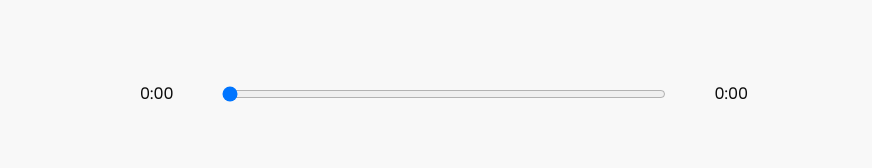
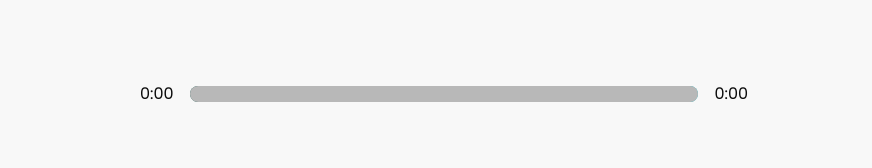
Before and after one commit to Nishit-Dua/React-player, a React (Create React App) app: page / in a window 1280 px wide. Shown: the part 529-697 px from the top of the page, without its empty margins (196-1068 px from the left). Built offline with nearby package versions, Linux system fonts and the light colour scheme.

Commit message:
➕ Custom NavSlider, 🛠 HandleSongChange

```diff
--- a/src/App.js
+++ b/src/App.js
@@ -90,7 +90,7 @@ function App() {
         songs={songs}
         currentSong={currentSong}
         setCurrentSong={setCurrentSong}
-        // handleSongChange={handleSongChange}
+        handleSongChange={handleSongChange}
         libraryStatus={libraryStatus}
         isPlaying={isPlaying}
       />
--- a/src/components/Player.js
+++ b/src/components/Player.js
@@ -5,7 +5,7 @@ import {
   faPause,
 } from "@fortawesome/free-solid-svg-icons";
 import { FontAwesomeIcon } from "@fortawesome/react-fontawesome";
-import { useState } from "react";
+import { useState, useEffect } from "react";
 
 const Player = ({
   currentSong,
@@ -18,6 +18,7 @@ const Player = ({
   const [songInfo, setSongInfo] = useState({
     currentTime: 0,
     duration: null,
+    animationPercentage: 0,
   });
 
   //Variables
@@ -36,7 +37,11 @@ const Player = ({
     setSongInfo({
       currentTime: Math.round(e.target.currentTime),
       duration: Math.round(e.target.duration),
+      animationPercentage: Math.round(
+        (e.target.currentTime / e.target.duration) * 100
+      ),
     });
+    console.log(songInfo.animationPercentage);
   };
 
   const dragHandeler = (e) => {
@@ -50,10 +55,28 @@ const Player = ({
     );
   }
 
+  //Animation Css
+  const trackAnim = {
+    transform: `translateX(${songInfo.animationPercentage}%)`,
+  };
+
+  const inputBg = {
+    background: `linear-gradient(to right, ${currentSong.color[0]}, ${currentSong.color[1]})`,
+  };
+
+  useEffect(() => {
+    setSongInfo({
+      currentTime: 0,
+      duration: null,
+      animationPercentage: 0,
+    });
+  }, [currentSong]);
+
   return (
     <div className="player">
       <div className="time-control">
         <p>{getTime(songInfo.currentTime)}</p>
+        <div className="track">
           <input
             min={0}
             max={songInfo.duration || 100}
@@ -61,7 +84,10 @@ const Player = ({
             type="range"
             name="time"
             onChange={dragHandeler}
+            style={inputBg}
           />
+          <div className="animate-track" style={trackAnim}></div>
+        </div>
         <p>{songInfo.duration ? getTime(songInfo.duration) : "0:00"}</p>
       </div>
       <div className="play-control">
--- a/src/styles/_library.scss
+++ b/src/styles/_library.scss
@@ -8,7 +8,7 @@
   color: var(--text-default);
 
   //   background-color: bisque;
-  box-shadow: 2px 2px 50px grey;
+  box-shadow: var(--box-shadow);
   overflow-y: scroll;
 
   transform: translateX(-100%);
@@ -33,7 +33,7 @@
     height: 5px;
   }
   &::-webkit-scrollbar-thumb {
-    background: linear-gradient(13deg, #f9d4ff 25%, #c7ceff 100%);
+    background: linear-gradient(13deg, #ea64ff 25%, #3f55ff 100%);
     border-radius: 15px;
   }
 
--- a/src/styles/_player.scss
+++ b/src/styles/_player.scss
@@ -16,13 +16,6 @@
   display: flex;
   align-items: center;
   justify-content: space-around;
-
-  input {
-    flex: 1;
-    padding: 1rem 0rem;
-    margin: 0 2rem;
-    cursor: pointer;
-  }
 
   p {
     padding: 1rem;
@@ -59,3 +52,47 @@
     width: 55%;
   }
 }
+
+input[type="range"] {
+  appearance: none;
+  -webkit-appearance: none;
+  width: 100%;
+  height: 100%;
+  background-color: transparent;
+  background-color: bisque;
+  cursor: pointer;
+
+  position: absolute;
+  top: 0;
+  right: 0;
+}
+
+input[type="range"]:focus {
+  outline: none;
+}
+
+input[type="range"]::-webkit-slider-thumb {
+  appearance: none;
+  height: 16px;
+  width: 16px;
+}
+
+.track {
+  flex: 1;
+  // width: 100%;
+  height: 1rem;
+  position: relative;
+  border-radius: 1rem;
+  overflow: hidden;
+
+  .animate-track {
+    transition: all 0.3s ease-in-out;
+    background-color: var(--track-color);
+    height: 100%;
+    width: 100%;
+    position: absolute;
+    top: 0;
+    right: 0;
+    pointer-events: none;
+  }
+}
--- a/src/styles/index.scss
+++ b/src/styles/index.scss
@@ -13,6 +13,10 @@
 
   --h4: rgb(88, 88, 88);
   --pink-bg: #f9d4ff;
+
+  --track-color: rgb(184, 184, 184);
+
+  --box-shadow: 2px 2px 50px grey;
 }
 
 .dark-theme {
@@ -24,6 +28,10 @@
 
   --h4: rgb(231, 231, 231);
   --pink-bg: #3d363f;
+
+  --track-color: rgb(49, 49, 49);
+
+  --box-shadow: 2px 2px 50px rgb(90, 90, 90);
 }
 
 html {
```
Also changed, not shown: 1 other file (tests, documents, lock files or other folders). Lines whose indentation alone changed are shown as unchanged.
